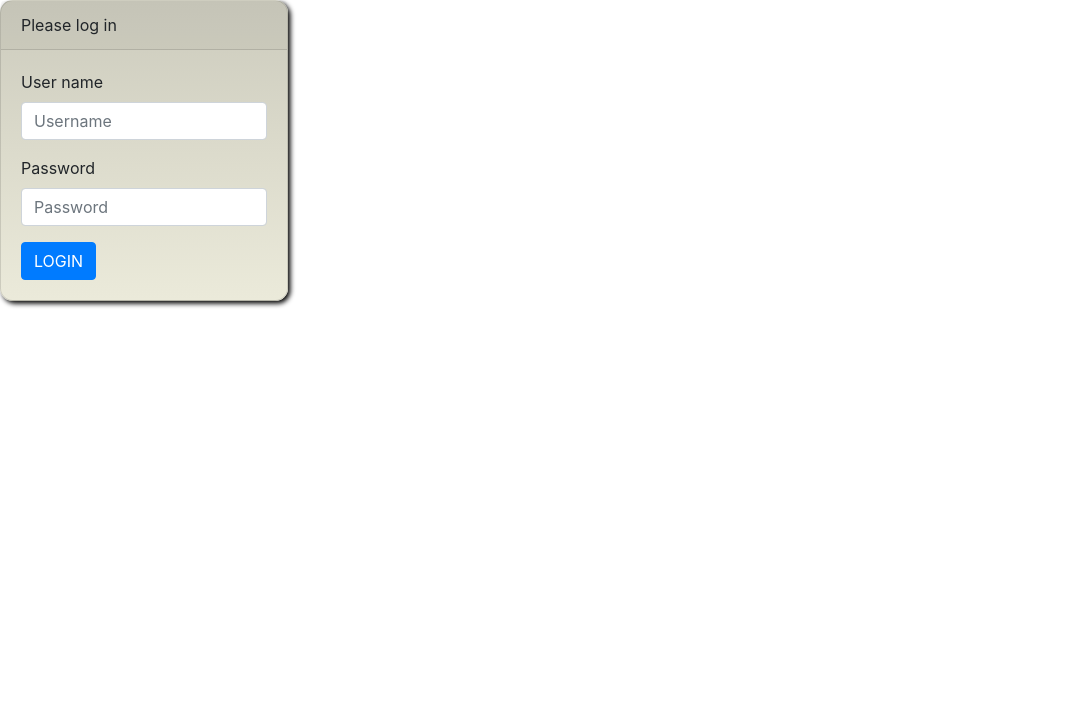
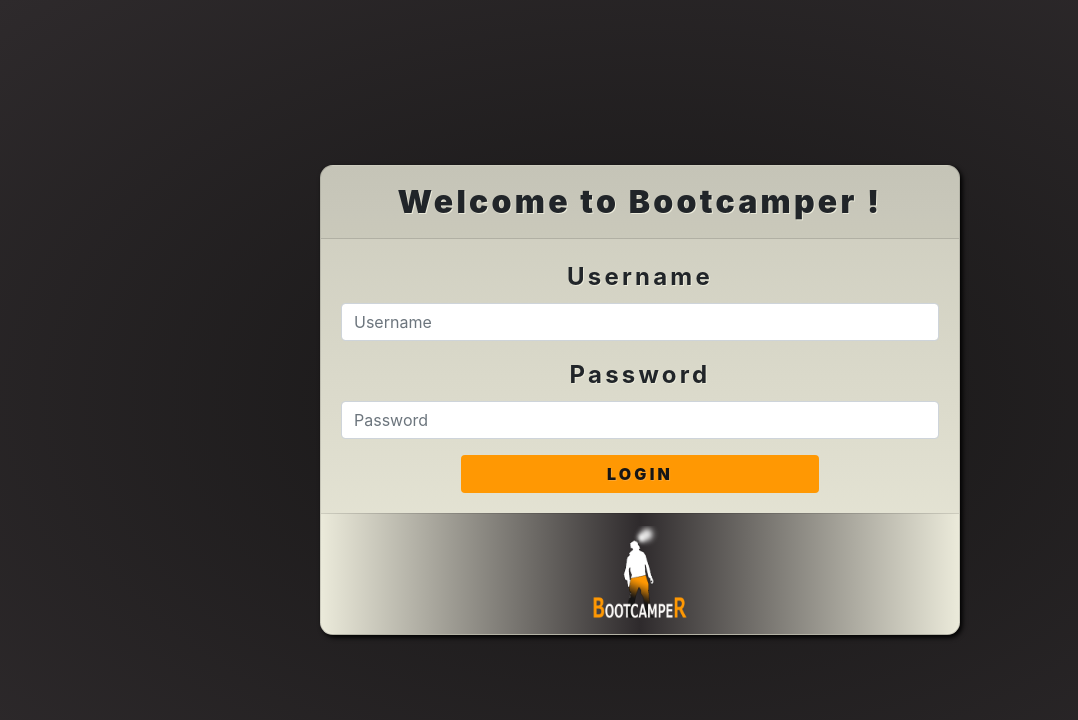
Before and after one commit to ITbootcampSvea/Bootcamper, a React (Create React App) app: page /login in a window 1280 px wide. Shown: the top 720 px of the page, without its empty margins (0-1078 px from the left). Built offline with nearby package versions, Linux system fonts and the light colour scheme.

Commit message:
login page UI/UX finished

```diff
--- a/src/sass/abstracts/mixins.scss
+++ b/src/sass/abstracts/mixins.scss
@@ -9,7 +9,7 @@
     letter-spacing: 0.2rem;
     font-weight: 600;
     margin-left: 1.5rem;
-    transition: all 0.6s ease-in-out;
+   @include baseTransition
 }
 
 @mixin CardProperty {
@@ -23,3 +23,29 @@
     height:100%;
 
 }
+
+@mixin HeadingFontSizeL {
+    font-size: 2rem;
+    letter-spacing: 0.2rem;
+    font-weight: 900;
+}
+
+@mixin HeadingFontSizeM {
+    font-size: 1.5rem;
+    letter-spacing: 0.2rem;
+    font-weight: 700;
+}
+
+@mixin HeadingFontSizeS {
+    font-size: 0.7rem;
+    letter-spacing: 0.15rem;
+    font-weight: 600;
+}
+
+@mixin TextShadow{
+    text-shadow: 0.06rem 0.06rem 0 $primaryLight;
+}
+
+@mixin baseTransition{
+    transition: all 0.6s ease-in-out;
+}
--- a/src/sass/base/typography.scss
+++ b/src/sass/base/typography.scss
@@ -3,5 +3,20 @@
     letter-spacing: 0.2rem;
     font-weight: 900;
     font-size: 2rem;
-    text-shadow: 0.06rem 0.06rem 0 $primaryLight;
+   @include TextShadow
 }
+
+.primaryBtnTypography{
+    color: $primaryDark;
+    letter-spacing: 0.2rem;
+    font-weight: 900;
+    font-size: 1rem;
+    text-shadow: 0.06rem 0.06rem 0 rgb(250, 166, 49);
+    background: $bootcampPrimaryColor;
+    width: 60%;
+    @include baseTransition;
+    &:hover{
+        background:rgb(250, 166, 49);
+        transform: scale(1.05);
+    }
+}
--- a/src/sass/main.scss
+++ b/src/sass/main.scss
@@ -10,6 +10,7 @@
 @import './layout/alingment.scss';
 
 @import './pages/home.scss';
+@import './pages/login.scss';
 
 @import './components/navBar.scss';
 @import './components/cards.scss';
--- /dev/null
+++ b/src/sass/pages/login.scss
@@ -0,0 +1,22 @@
+.loginLogo{
+    width: 6rem;
+    height: 6rem;
+}
+
+.loginFooter{
+    background:linear-gradient(to left, $primaryLight,$secondaryDark,$primaryLight);
+    &:last-child{
+        border-bottom-left-radius: 1rem;
+        border-bottom-right-radius: 1rem;
+    }
+}
+
+.inputLabel{
+    @include HeadingFontSizeM;
+    @include TextShadow;
+}
+
+.loginHeading{
+    @include HeadingFontSizeL;
+    @include TextShadow;
+}
--- a/src/views/Login/Login.jsx
+++ b/src/views/Login/Login.jsx
@@ -1,8 +1,9 @@
 import React, { useState } from 'react';
-import {Form,Button, Card} from 'react-bootstrap';
+import { Form, Button, Card } from 'react-bootstrap';
+import logo from '../img/logo1.png'
 
 
-const Login = () =>{
+const Login = () => {
 
     const [validated, setValidated] = useState(false);
 
@@ -17,16 +18,17 @@
     };
 
 
-return(
-    <Card style={{ width: '18rem' }}>
-        <Card.Header>
-            Please log in
+    return (
+        <div className='wrapper aligmentFlexCenter'>
+            <Card style={{ width: '40rem' }}>
+                <Card.Header className='loginHeading aligmentFlexCenter'>
+                    Welcome to Bootcamper !
         </Card.Header>
                 <Card.Body>
                     <Form noValidate validated={validated} onSubmit={handleSubmit}>
 
-                <Form.Group controlId="formBasicEmail" >
-                    <Form.Label>User name</Form.Label>
+                        <Form.Group controlId="formBasicEmail " >
+                            <Form.Label className='inputLabel aligmentFlexCenter'>Username</Form.Label>
                             <Form.Control pattern=".{3,15}" required type="text" placeholder="Username" />
                             <Form.Control.Feedback type="invalid">
                                 User name must be 3-15 characters long.
@@ -34,19 +36,24 @@
                         </Form.Group>
 
                         <Form.Group controlId="formBasicPassword">
-                    <Form.Label>Password</Form.Label>
+                            <Form.Label className='inputLabel aligmentFlexCenter'>Password</Form.Label>
                             <Form.Control pattern=".{6,15}" required type="password" placeholder="Password" />
                             <Form.Control.Feedback type="invalid">
                                 Password must be 6-15 characters long.
                     </Form.Control.Feedback>
                         </Form.Group>
-
-                <Button variant="primary" type="submit">
+                        <div className='aligmentFlexCenter'>
+                            <Button variant="btn-sm primaryBtnTypography" type="submit">
                                 LOGIN
                 </Button>
+                        </div>
                     </Form>
                 </Card.Body>
+                <Card.Footer className='progresCardHeader aligmentFlexCenter loginFooter'>
+                    <img className='loginLogo' src={logo} alt='logo' />
+                </Card.Footer>
             </Card>
+        </div>
 
     )
 
```
Also changed, not shown: src/sass/abstracts/variables.scss (line endings or trailing spaces), src/sass/layout/navigation.scss (line endings or trailing spaces), src/views/img/loginbg.jpg (added). Lines whose indentation alone changed are shown as unchanged.
